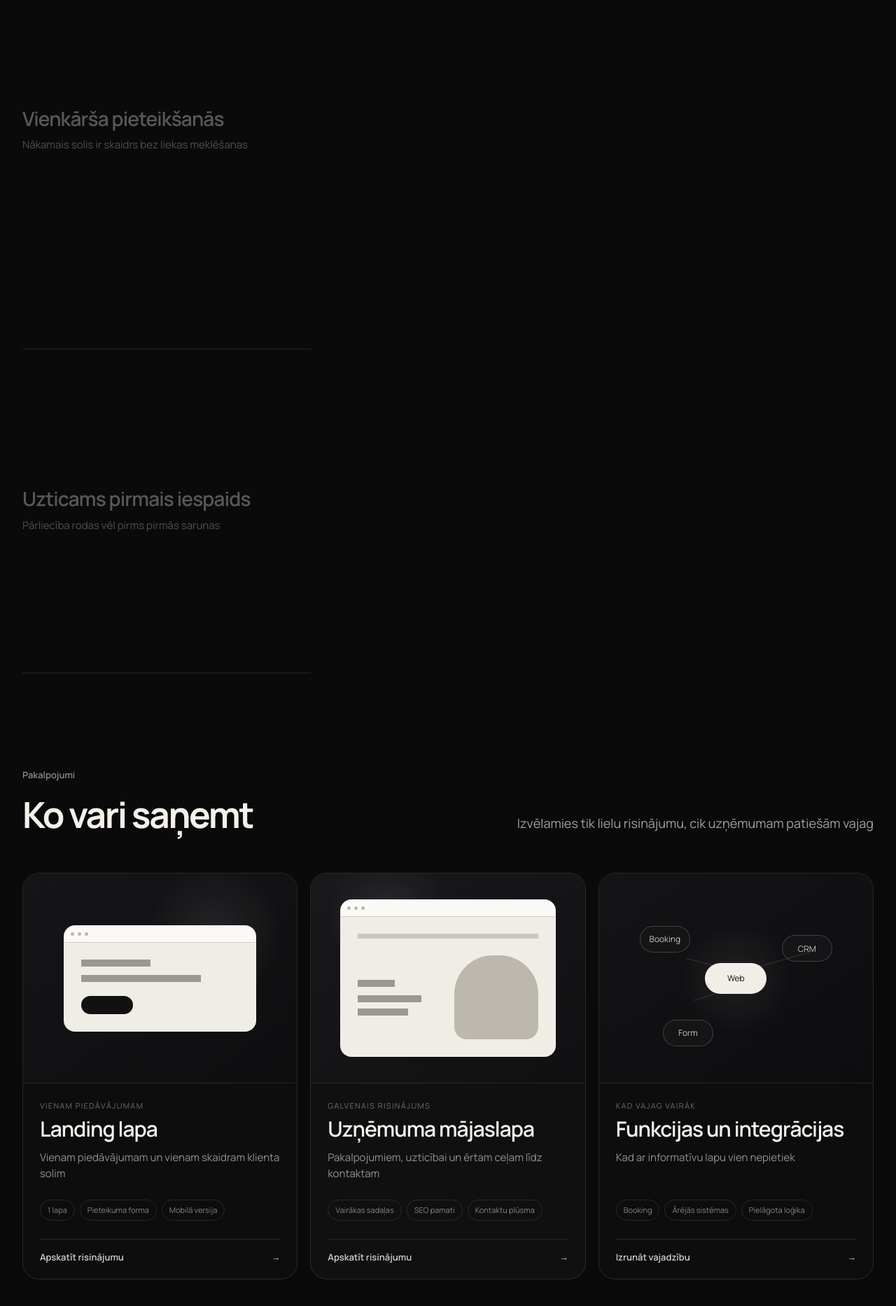
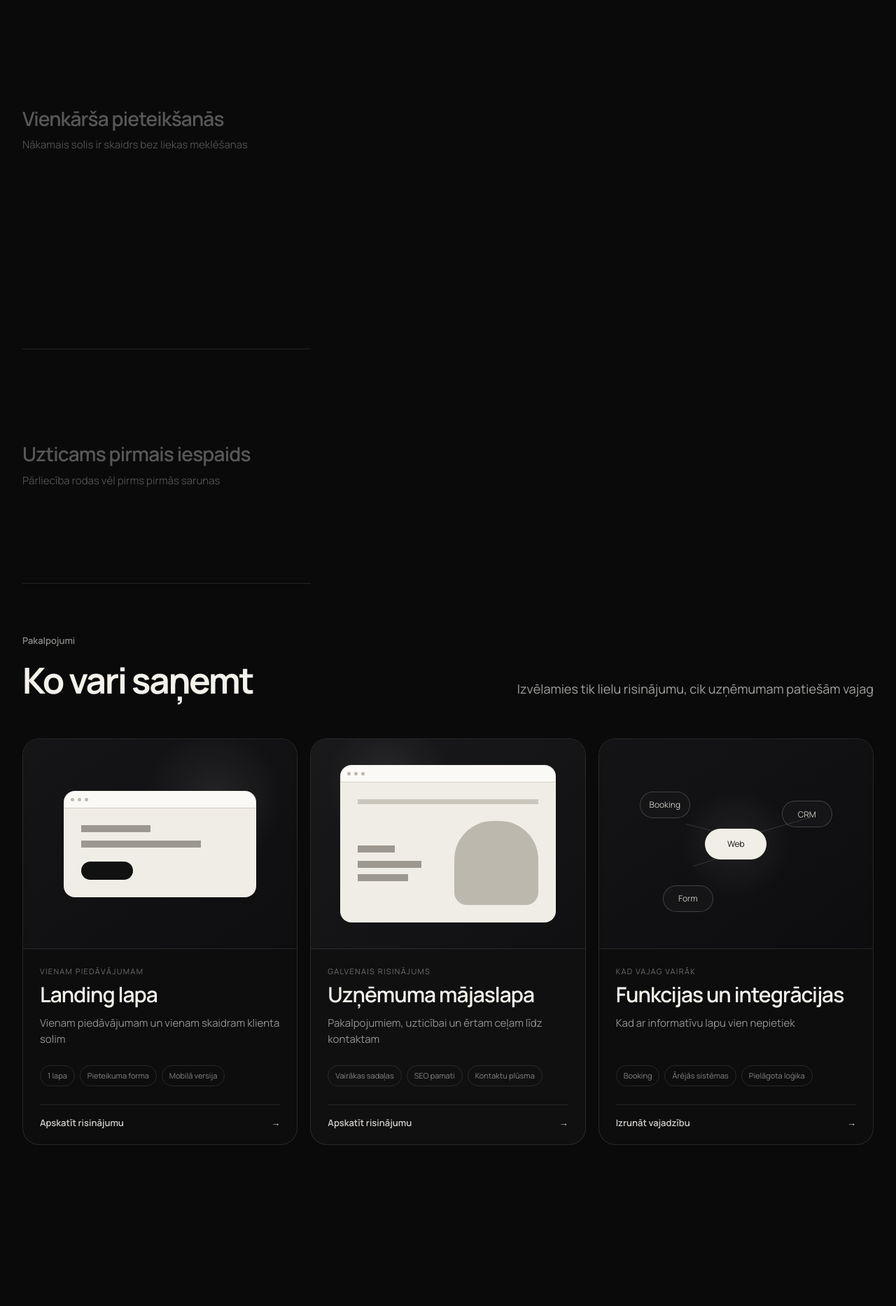
Before and after one commit to davisl24/WEBSITEAGENCY, a Next.js app: page / in a window 1280 px wide. Shown: the part 3197-5063 px from the top of the page at 70% size. After the commit the page ends 4965 px from the top, so only its background shows below. Built offline with nearby package versions, Linux system fonts and the light colour scheme.

Commit message:
fix: remove dead space before services section

```diff
--- a/app/globals.css
+++ b/app/globals.css
@@ -797,19 +797,19 @@
 }
 
 @media (min-width:901px){
-  .value-step:last-child{
-    min-height:58vh;
+   .value-step:last-child{
+    min-height:42vh;
   }
 
   .value-sticky{
     min-height:calc(100vh - 84px);
   }
 
-  .value-section{
-    padding-bottom:64px;
+   .value-section{
+    padding-bottom:28px;
   }
 
-  .services-section{
-    padding-top:72px;
+   .services-section{
+    padding-top:44px;
   }
 }
```
